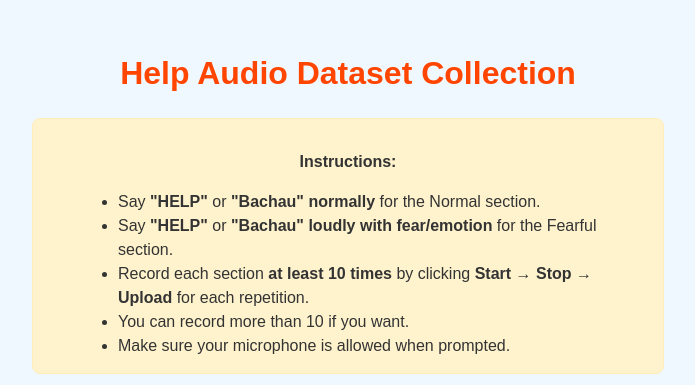
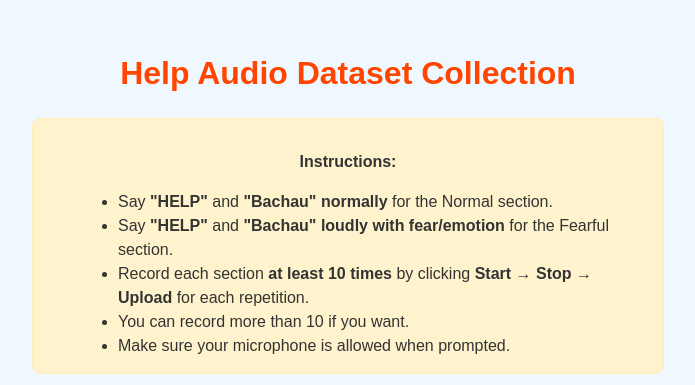
Before and after one commit to drishyagaire/help-audio-collector, a Flask app: page / in a window 1280 px wide. Shown: the top 385 px of the page, without its empty margins (292-987 px from the left). Run offline with Flask 3, Linux system fonts and the light colour scheme.

Commit message:
Update index.html

```diff
--- a/templates/index.html
+++ b/templates/index.html
@@ -102,8 +102,8 @@
 <div class="instructions">
   <p><b>Instructions:</b></p>
   <ul style="text-align:left; max-width:500px; margin:auto;">
-    <li>Say <b>"HELP"</b> or <b>"Bachau"</b> <b>normally</b> for the Normal section.</li>
-    <li>Say <b>"HELP"</b> or <b>"Bachau"</b> <b>loudly with fear/emotion</b> for the Fearful section.</li>
+    <li>Say <b>"HELP"</b> and <b>"Bachau"</b> <b>normally</b> for the Normal section.</li>
+    <li>Say <b>"HELP"</b> and <b>"Bachau"</b> <b>loudly with fear/emotion</b> for the Fearful section.</li>
     <li>Record each section <b>at least 10 times</b> by clicking <b>Start → Stop → Upload</b> for each repetition.</li>
     <li>You can record more than 10 if you want.</li>
     <li>Make sure your microphone is allowed when prompted.</li>
```
